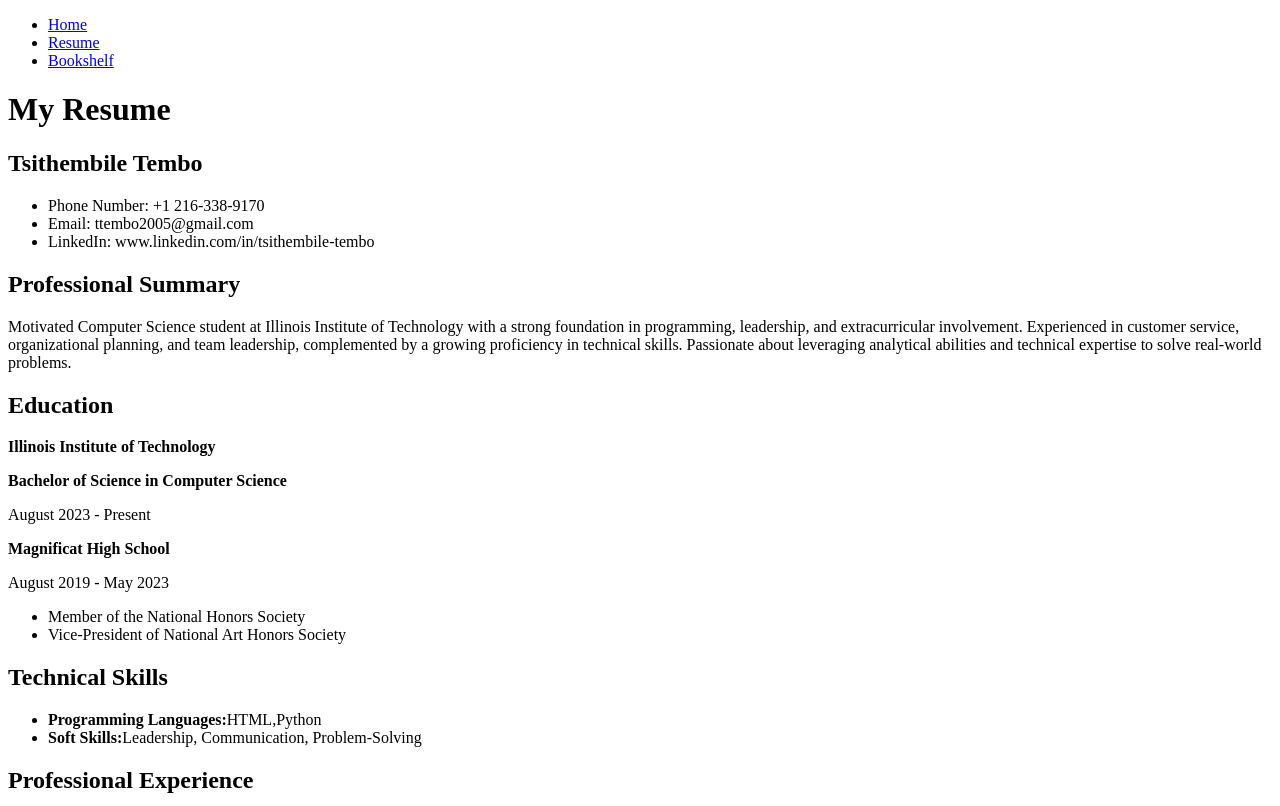
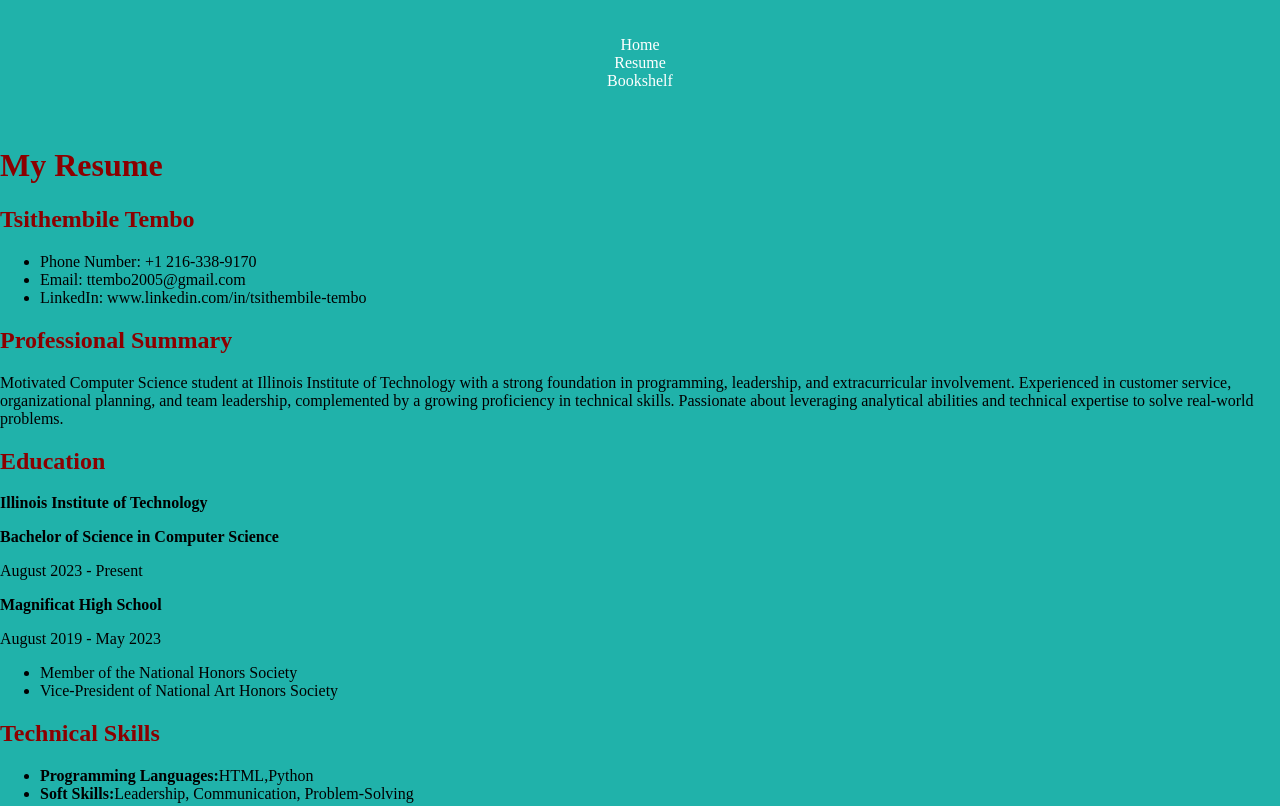
Before and after one commit to Thembie13/webdev_project2, a plain HTML site: page myresume.html in a window 1280 px wide. Shown: the top 806 px of the page. Drawn offline with Linux system fonts and the light colour scheme; files that its build step writes are made by us from their sources; a web font is replaced by a local one.

Commit message:
css some changes

```diff
--- /dev/null
+++ b/css/styles.css
@@ -0,0 +1,62 @@
+/* imported google font */
+
+@import url('https://fonts.googleapis.com/css2?family=Big+Shoulders:opsz,wght@10..72,100..900&display=swap');
+
+body {
+  font-family: 'Big Shoulders', Ariel;
+  background-color: lightseagreen;
+  color: black;
+  margin: 0;
+  padding: 0;
+}
+
+header {
+  background-color: lightseagreen;
+  padding: 20px;
+  text-align: center;
+}
+
+nav ul {
+  list-style: none;
+  padding: 0;
+}
+
+nav ul li{
+  margin: 0 15px;
+}
+
+nav ul li a {
+  color: #fff;
+  text-decoration: none;
+  font-size: 16px;
+}
+
+nav ul li a:hover {
+  text-decoration: underline;
+}
+
+h1, h2, h3, h4 {
+  color: darkred;
+}
+
+section {
+  margin-bottom: 20 px;
+}
+
+img {
+  max-width: 100%;
+  height: auto;
+  display: block;
+  margin: 10 px 0;
+}
+
+footer {
+  background-color: orange;
+  text-align: center;
+}
+
+footer img {
+  width: 40px;
+  height: auto;
+  margin: 5px;
+}
--- a/myresume.html
+++ b/myresume.html
@@ -3,6 +3,8 @@
   <head>
     <title>Resume</title>
     <meta charset="utf-8">
+    <link rel="stylesheet" href="reset.css">
+    <link rel="stylesheet" href="styles.css">
   </head>
 
   <body>
```
Also changed, not shown: index.html (+2 -0 lines), mybookshelf.html (+2 -0 lines), 2 other files.
